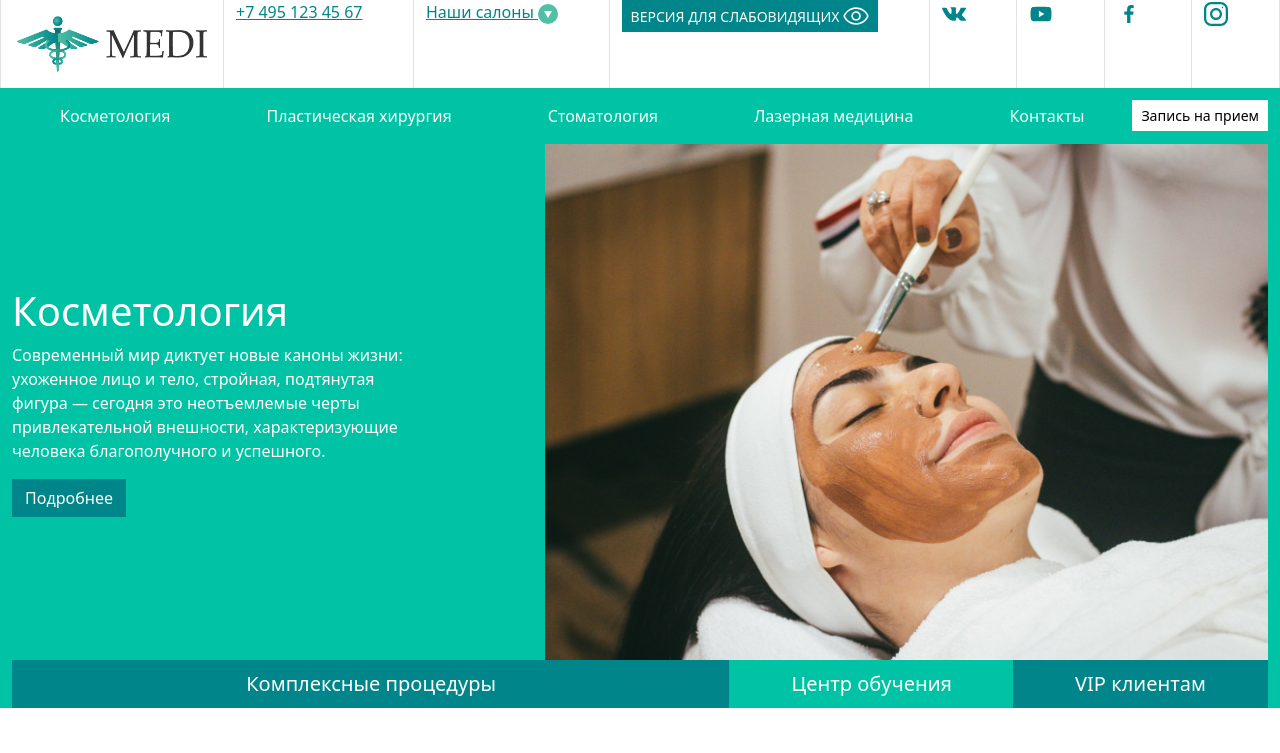
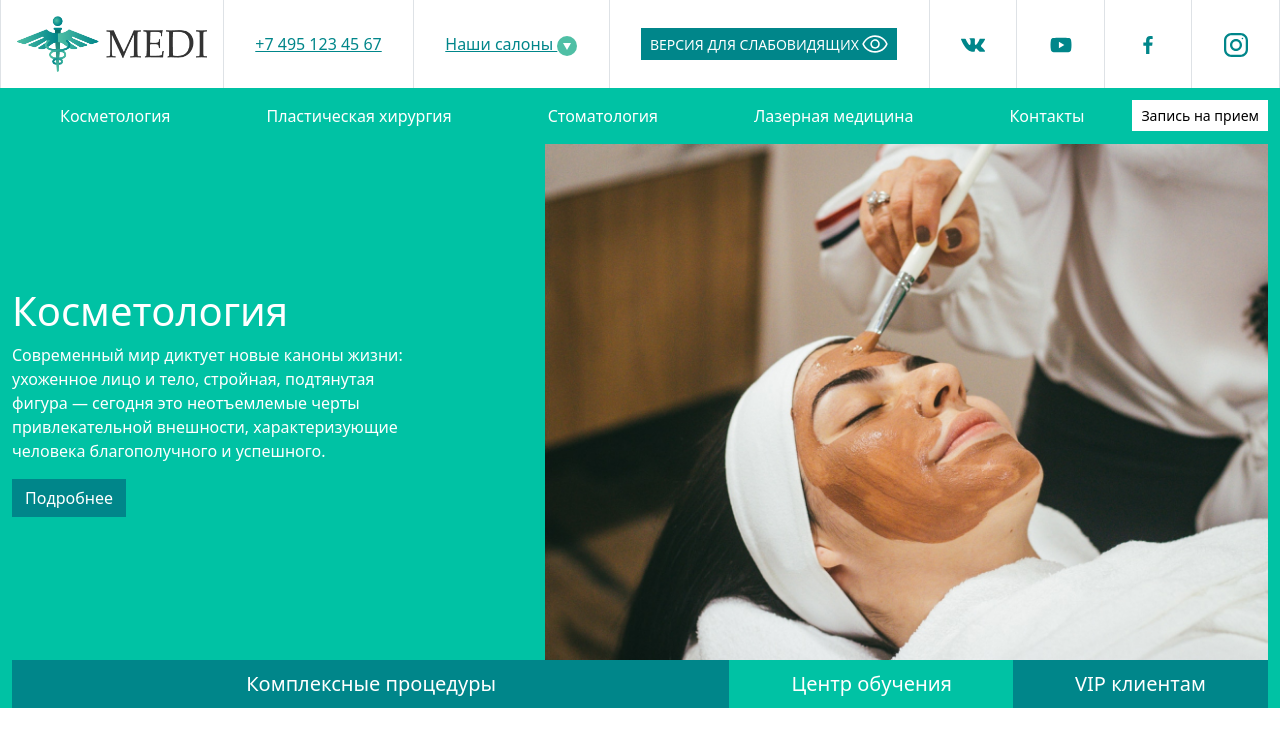
Before and after one commit to temazinkin/Lessons-Frontend, a website: page index.html in a window 1280 px wide. Shown: the top 753 px of the page. Drawn offline with nearby package versions, Linux system fonts and the light colour scheme; files that its build step writes are made by us from their sources.

Commit message:
Выравнивание колонок по центру

```diff
--- a/src/scss/style.scss
+++ b/src/scss/style.scss
@@ -2,3 +2,11 @@
 
 @import 'vars';
 @import '../../node_modules/bootstrap/scss/bootstrap';
+
+.headfoot {
+    .col-auto {
+        display: flex;
+        align-items: center;
+        justify-content: center;
+    }
+}
```
